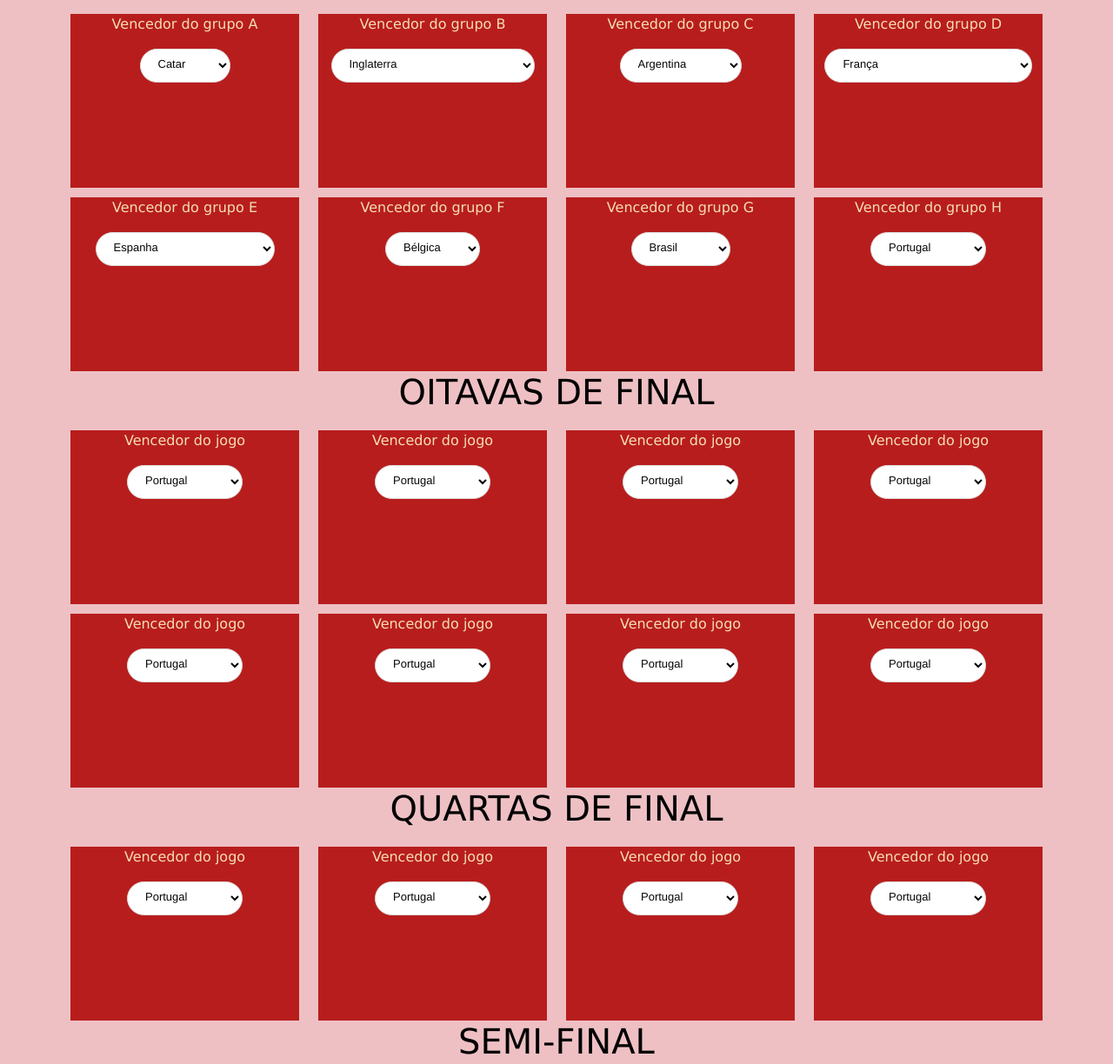
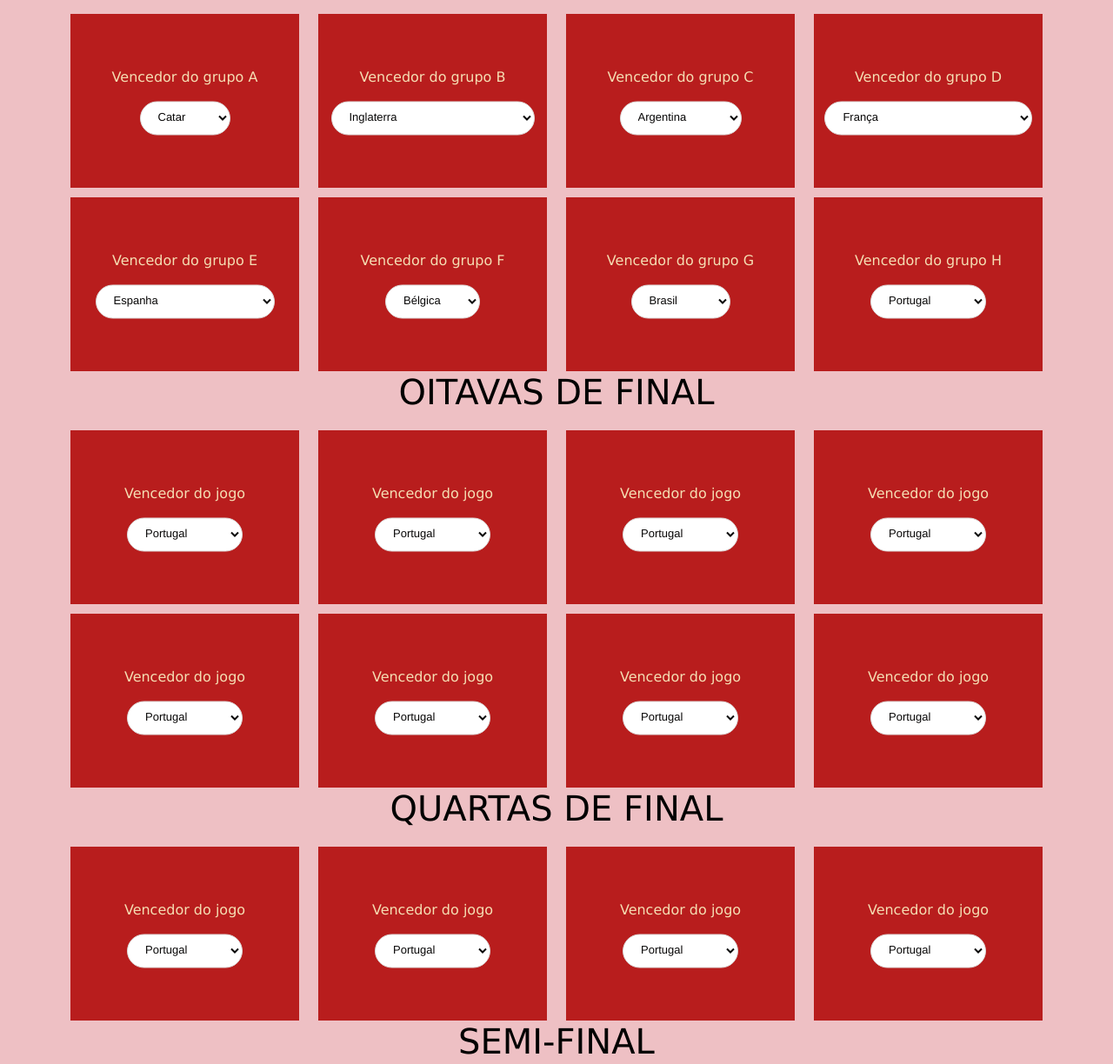
Before and after one commit to emanuuele/copa, a plain HTML site: page index.html in a window 1280 px wide. Shown: the part 76-1300 px from the top of the page at 87% size. Drawn offline with nearby package versions, Linux system fonts and the light colour scheme.

Commit message:
Update index.html

```diff
--- a/index.html
+++ b/index.html
@@ -9,13 +9,25 @@
     <link href="style.css" rel="stylesheet">
     <link rel="icon" href="icon.png">
     <title>Copa do Mundo 2022</title>
+    <style>
+    	div.middle {
+    		position: relative;
+    		top: 50%;
+    		-webkit-transform: translateY(-50%);
+    		-ms-transform: translateY(-50%);
+    		transform: translateY(-50%);
+    	}
+    </style>
 </head>
 
 <body>
     <!--section chaveamento-->
     <section>
         <div class="container">
-            <div class="row">
+        	<div class="chaveamento">
+
+        	</div>
+            <div class="img mx auto">
                 <div class="icone mx-auto">
                     <img src="icon.png" alt="logo da copa do mundo de 2022" width="100px" height="100px">
                 </div>
@@ -30,6 +42,7 @@
             <div class="row">
 
                 <div class="col-sm-3 mx-auto">
+                	<div class="middle">
                     <p>Vencedor do grupo A</p>
                     <select class="Base_Combobox">
                         <option>Catar</option>
@@ -37,8 +50,10 @@
                         <option>Senegal</option>
                         <option>Holanda</option>
                     </select>
+                    </div>
                 </div>
                 <div class="col-sm-3 mx-auto">
+                	<div class="middle">
                     <p>Vencedor do grupo B</p>
                     <select class="Base_Combobox">
                         <option>Inglaterra</option>
@@ -46,8 +61,10 @@
                         <option>EUA</option>
                         <option>País de Gales/Escócia/Ucrânia</option>
                     </select>
+                    </div>
                 </div>
                 <div class="col-sm-3 mx-auto">
+                	<div class="middle">
                     <p>Vencedor do grupo C</p>
                     <select class="Base_Combobox">
                         <option>Argentina</option>
@@ -55,8 +72,10 @@
                         <option>México</option>
                         <option>Polônia</option>
                     </select>
+                    </div>
                 </div>
                 <div class="col-sm-3 mx-auto">
+                	<div class="middle">
                     <p>Vencedor do grupo D</p>
                     <select class="Base_Combobox">
                         <option>França</option>
@@ -64,11 +83,13 @@
                         <option>Dinamarca</option>
                         <option>Tunísia</option>
                     </select>
+                    </div>
                 </div>
 
 
 
                 <div class="col-sm-3 mx-auto">
+                	<div class="middle">
                     <p>Vencedor do grupo E</p>
                     <select class="Base_Combobox">
                         <option>Espanha</option>
@@ -76,8 +97,10 @@
                         <option>Alemanha</option>
                         <option>Japão</option>
                     </select>
+                    </div>
                 </div>
                 <div class="col-sm-3 mx-auto">
+                	<div class="middle">
                     <p>Vencedor do grupo F</p>
                     <select class="Base_Combobox">
                         <option>Bélgica</option>
@@ -85,8 +108,10 @@
                         <option>Marrocos</option>
                         <option>Croácia</option>
                     </select>
+                    </div>
                 </div>
                 <div class="col-sm-3 mx-auto">
+                	<div class="middle">
                     <p>Vencedor do grupo G</p>
                     <select class="Base_Combobox">
                         <option>Brasil</option>
@@ -94,8 +119,10 @@
                         <option>Suíça</option>
                         <option>Camarões</option>
                     </select>
+                    </div>
                 </div>
                 <div class="col-sm-3 mx-auto">
+                	<div class="middle">
                     <p>Vencedor do grupo H</p>
                     <select class="Base_Combobox">
                         <option>Portugal</option>
@@ -103,6 +130,7 @@
                         <option>Uruguai</option>
                         <option>Coreia do Sul</option>
                     </select>
+                    </div>
                 </div>
             </div>
         </div>
@@ -115,6 +143,7 @@
         <div class="container">
             <div class="row">
                 <div class="col-sm-3 mx-auto">
+                	<div class="middle">
                     <p>Vencedor do jogo </p>
                     <select class="Base_Combobox">
                         <option>Portugal</option>
@@ -122,8 +151,10 @@
                         <option>Uruguai</option>
                         <option>Coreia do Sul</option>
                     </select>
+                    </div>
                 </div>
                 <div class="col-sm-3 mx-auto">
+                    <div class="middle">
                     <p>Vencedor do jogo </p>
                     <select class="Base_Combobox">
                         <option>Portugal</option>
@@ -131,8 +162,10 @@
                         <option>Uruguai</option>
                         <option>Coreia do Sul</option>
                     </select>
+                    </div>
                 </div>
                 <div class="col-sm-3 mx-auto">
+                    <div class="middle">
                     <p>Vencedor do jogo </p>
                     <select class="Base_Combobox">
                         <option>Portugal</option>
@@ -140,8 +173,10 @@
                         <option>Uruguai</option>
                         <option>Coreia do Sul</option>
                     </select>
+                    </div>
                 </div>
                 <div class="col-sm-3 mx-auto">
+                	<div class="middle">
                     <p>Vencedor do jogo </p>
                     <select class="Base_Combobox">
                         <option>Portugal</option>
@@ -149,8 +184,10 @@
                         <option>Uruguai</option>
                         <option>Coreia do Sul</option>
                     </select>
+                    </div>
                 </div>
                 <div class="col-sm-3 mx-auto">
+                	<div class="middle">
                     <p>Vencedor do jogo </p>
                     <select class="Base_Combobox">
                         <option>Portugal</option>
@@ -158,8 +195,10 @@
                         <option>Uruguai</option>
                         <option>Coreia do Sul</option>
                     </select>
+                    </div>
                 </div>
                 <div class="col-sm-3 mx-auto">
+                	<div class="middle">
                     <p>Vencedor do jogo </p>
                     <select class="Base_Combobox">
                         <option>Portugal</option>
@@ -167,8 +206,10 @@
                         <option>Uruguai</option>
                         <option>Coreia do Sul</option>
                     </select>
+                    </div>
                 </div>
                 <div class="col-sm-3 mx-auto">
+                	<div class="middle">
                     <p>Vencedor do jogo </p>
                     <select class="Base_Combobox">
                         <option>Portugal</option>
@@ -176,8 +217,10 @@
                         <option>Uruguai</option>
                         <option>Coreia do Sul</option>
                     </select>
+                    </div>
                 </div>
                 <div class="col-sm-3 mx-auto">
+                	<div class="middle">
                     <p>Vencedor do jogo </p>
                     <select class="Base_Combobox">
                         <option>Portugal</option>
@@ -185,6 +228,7 @@
                         <option>Uruguai</option>
                         <option>Coreia do Sul</option>
                     </select>
+                    </div>
                 </div>
             </div>
         </div>
@@ -196,6 +240,7 @@
                 <div class="row">
                     <h1 class="h1">QUARTAS DE FINAL</h1>
                     <div class="col-sm-3 mx-auto">
+                    	<div class="middle">
                         <p>Vencedor do jogo </p>
                         <select class="Base_Combobox">
                             <option>Portugal</option>
@@ -203,8 +248,10 @@
                             <option>Uruguai</option>
                             <option>Coreia do Sul</option>
                         </select>
+                        </div>
                     </div>
                     <div class="col-sm-3 mx-auto">
+                    	<div class="middle">
                         <p>Vencedor do jogo </p>
                         <select class="Base_Combobox">
                             <option>Portugal</option>
@@ -212,8 +259,10 @@
                             <option>Uruguai</option>
                             <option>Coreia do Sul</option>
                         </select>
+                        </div>
                     </div>
                     <div class="col-sm-3 mx-auto">
+                        <div class="middle">
                         <p>Vencedor do jogo </p>
                         <select class="Base_Combobox">
                             <option>Portugal</option>
@@ -221,8 +270,10 @@
                             <option>Uruguai</option>
                             <option>Coreia do Sul</option>
                         </select>
+                        </div>
                     </div>
                     <div class="col-sm-3 mx-auto">
+                        <div class="middle">
                         <p>Vencedor do jogo </p>
                         <select class="Base_Combobox">
                             <option>Portugal</option>
@@ -230,6 +281,7 @@
                             <option>Uruguai</option>
                             <option>Coreia do Sul</option>
                         </select>
+                        </div>
                     </div>
                 </div>
             </div>
@@ -240,6 +292,7 @@
                 <div class="row">
                     <h1 class="h1">SEMI-FINAL</h1>
                     <div class="coluna-semi mx-auto">
+                    	<div class="middle">
                         <p>Vencedor do jogo </p>
                         <select class="Base_Combobox">
                             <option>Portugal</option>
@@ -247,8 +300,10 @@
                             <option>Uruguai</option>
                             <option>Coreia do Sul</option>
                         </select>
+                        </div>
                     </div>
                     <div class="coluna-semi mx-auto">
+                    	<div class="middle">
                         <p>Vencedor do jogo </p>
                         <select class="Base_Combobox">
                             <option>Portugal</option>
@@ -256,6 +311,7 @@
                             <option>Uruguai</option>
                             <option>Coreia do Sul</option>
                         </select>
+                        </div>
                     </div>
                 </div>
             </div>
@@ -263,6 +319,7 @@
                 <h1 class="h1">FINAL</h1>
                 <div class="row">
                     <div class="coluna-final mx-auto">
+                    	<div class="middle">
                         <p>Campeão da Copa do Mundo 2022 </p>
                         <select class="Base_Combobox">
                             <option>Portugal</option>
@@ -270,11 +327,11 @@
                             <option>Uruguai</option>
                             <option>Coreia do Sul</option>
                         </select>
+                        </div>
                     </div>
                 </div>
             </div>
         </section>
     </section>
 </body>
-
 </html>
```
